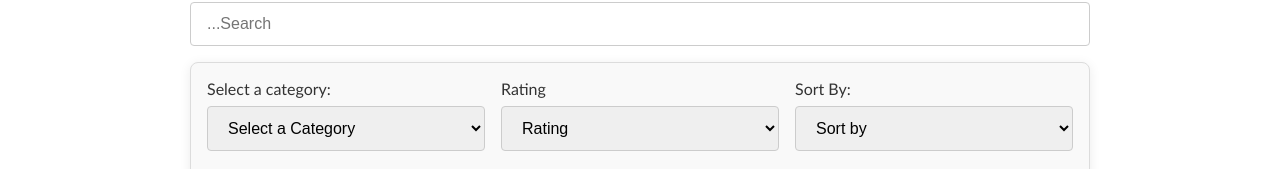
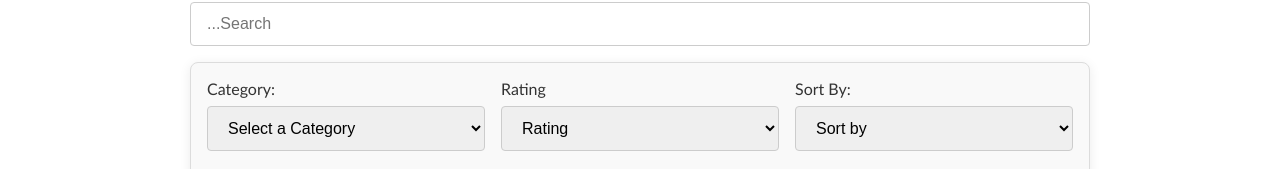
Before and after one commit to Tornik2/Assignment1, a Next.js app: page / in a window 1280 px wide. Shown: the part 196-365 px from the top of the page. Built offline with nearby package versions, Linux system fonts and the light colour scheme; no server answers.

Commit message:
small text change in forms

```diff
--- a/app/components/ProductFilterForm/ProductFilterForm.js
+++ b/app/components/ProductFilterForm/ProductFilterForm.js
@@ -35,7 +35,7 @@ export default function ProductFilterForm({ formData, handleInputChange }) {
         {/* Options group for Category, Rating, and Sort By */}
         <div className="options-group">
           <div className="form-group">
-            <label htmlFor="category">Select a category:</label>
+            <label htmlFor="category">Category:</label>
             <select
               className="input select-input"
               name="category"
```
